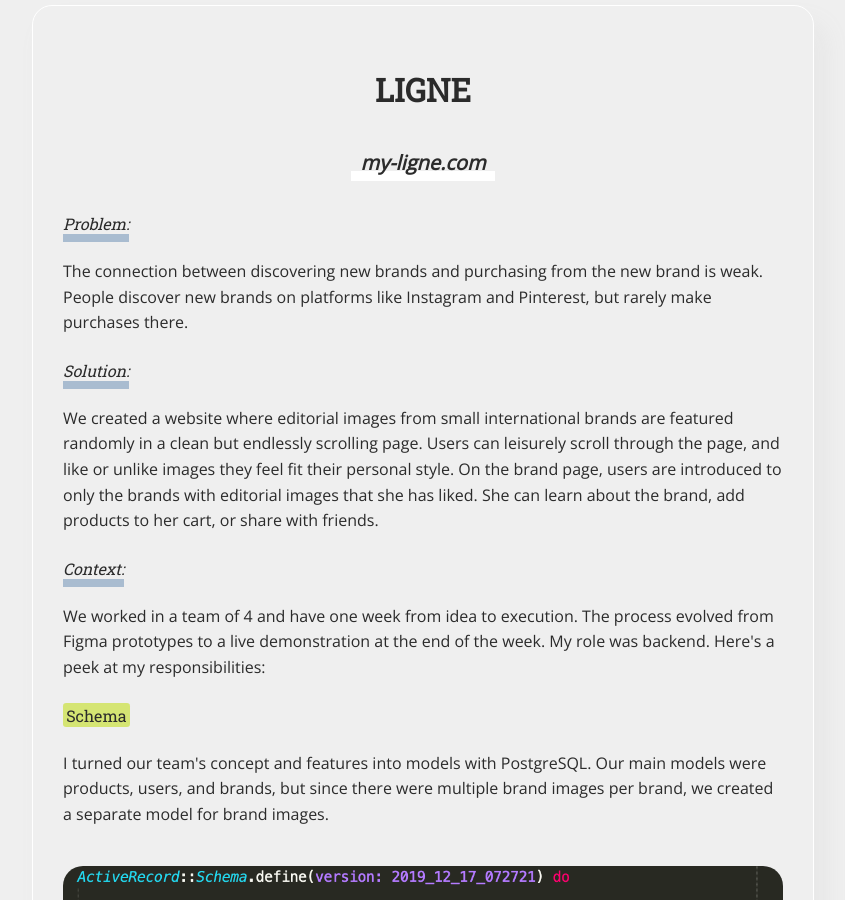
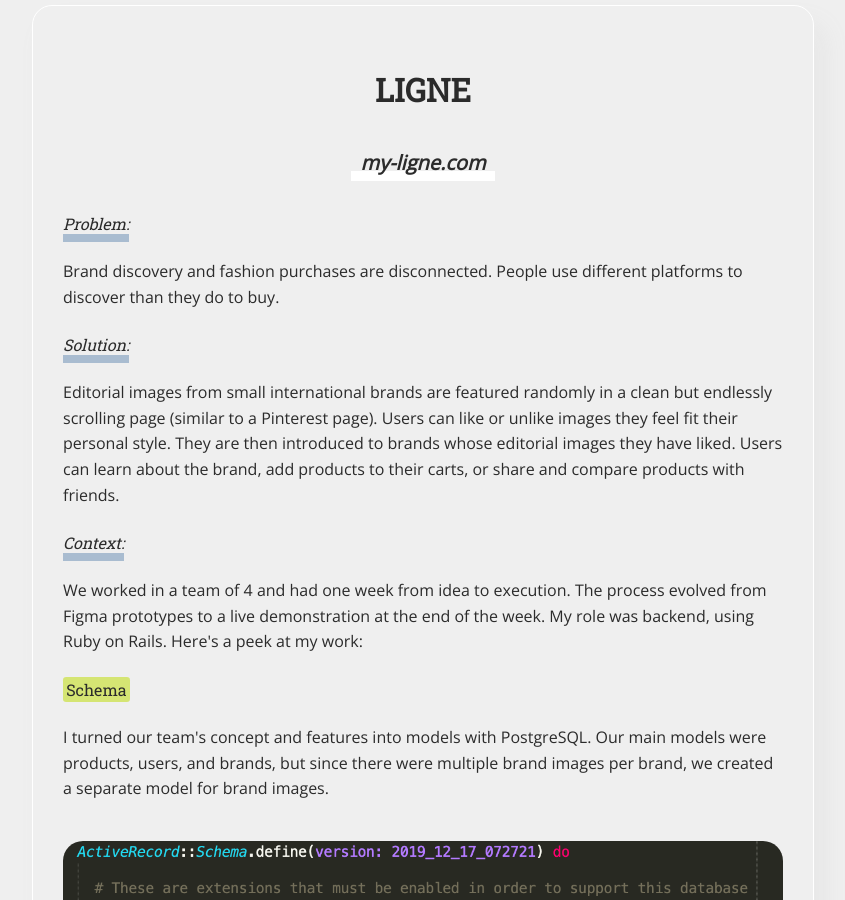
Before and after one commit to bingwanli/ginili, a Jekyll site: the page built from projects.md, in a window 1280 px wide and 900 px high, scrolled down 212 px. Shown: the whole window, without its empty margins (217-1062 px from the left). Built offline with Jekyll 4.4.1, drawn with Linux system fonts in a browser that asks for light colours.

Commit message:
edited text on projects page

```diff
--- a/projects.md
+++ b/projects.md
@@ -8,18 +8,17 @@ title: Projects
   <h2>LIGNE</h2>
   <h4><a href="http://www.my-ligne.com" target="blank" text-align="center">my-ligne.com</a></h4>
   <em>Problem:</em>
-  <p>The connection between discovering new brands and purchasing from the new brand is weak. People discover new brands on platforms
-  like Instagram and Pinterest, but rarely make purchases there.</p>
+  <p>Brand discovery and fashion purchases are disconnected. People use different platforms to discover than they do to buy.</p>
 
   <em>Solution:</em>
-  <p>We created a website where editorial images from small international brands are featured randomly in a clean but endlessly scrolling page.
-  Users can leisurely scroll through the page, and like or unlike images they feel fit their personal style. On the brand page, users are introduced
-  to only the brands with editorial images that she has liked. She can learn about the brand, add products to her cart, or share with friends. </p>
+  <p>Editorial images from small international brands are featured randomly in a clean but endlessly scrolling page (similar to a Pinterest page).
+  Users can like or unlike images they feel fit their personal style. They are then introduced
+  to brands whose editorial images they have liked. Users can learn about the brand, add products to their carts, or share and compare products with friends. </p>
 
 
   <em>Context:</em>
-  <p>We worked in a team of 4 and have one week from idea to execution. The process evolved from Figma prototypes to a live demonstration
-  at the end of the week. My role was backend. Here's a peek at my responsibilities:</p>
+  <p>We worked in a team of 4 and had one week from idea to execution. The process evolved from Figma prototypes to a live demonstration
+  at the end of the week. My role was backend, using Ruby on Rails. Here's a peek at my work:</p>
 
 
   <strong>Schema</strong>
```
